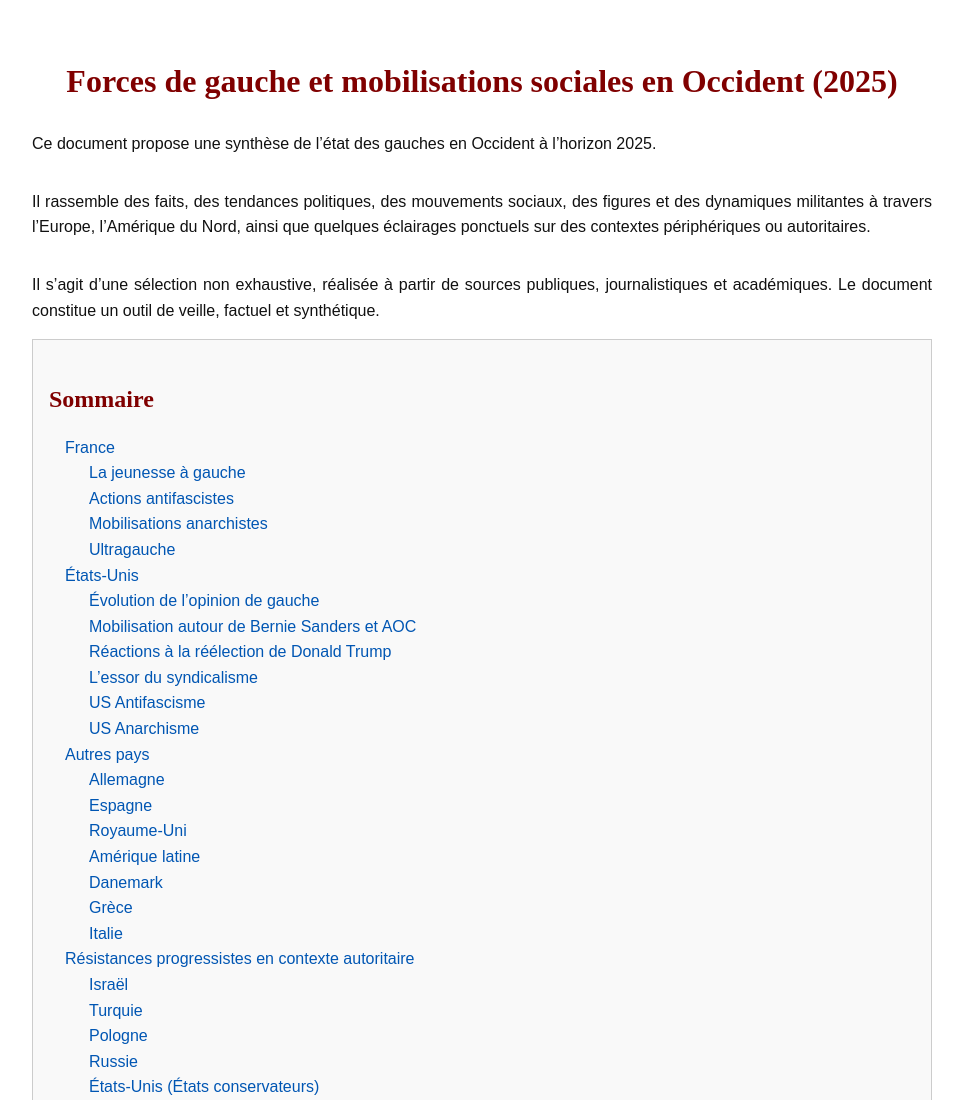
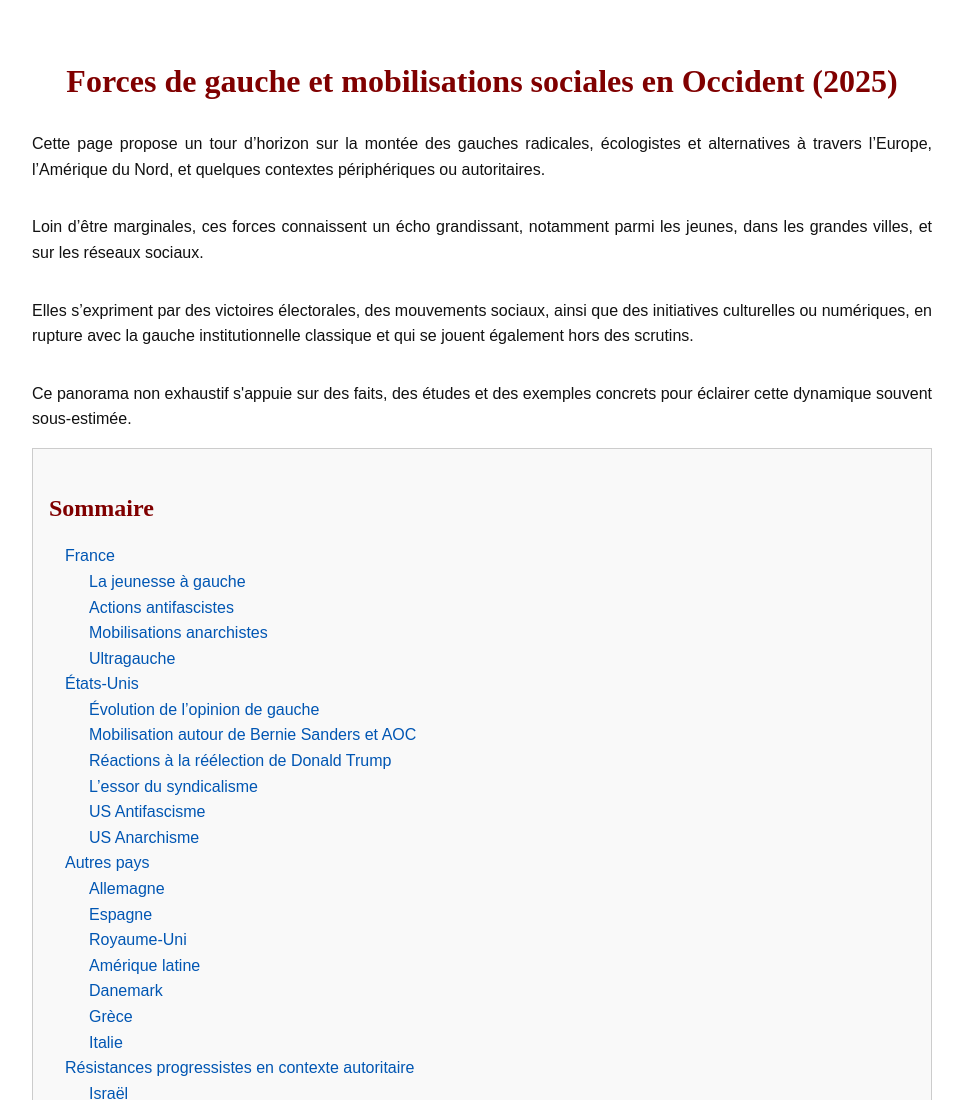
Before and after one commit to peelmeel/la-gauche-en-occident-2025, a plain HTML site: page index.html in a window 1280 px wide. Shown: the top 1100 px of the page, without its empty margins (158-1121 px from the left). Drawn offline with Linux system fonts and the light colour scheme.

Commit message:
Update index.html

```diff
--- a/index.html
+++ b/index.html
@@ -139,11 +139,10 @@
 <a id="top"></a>
 <h1>Forces de gauche et mobilisations sociales en Occident (2025) </h1>
 
- <p> Ce document propose une synthèse de l’état des gauches en Occident à l’horizon 2025.</p>
- <p>Il rassemble des faits, des tendances politiques, des mouvements sociaux, des figures et des dynamiques militantes à travers l’Europe, l’Amérique du Nord, ainsi que quelques éclairages ponctuels sur des contextes périphériques ou autoritaires.</p>
- <p>Il s’agit d’une sélection non exhaustive, réalisée à partir de sources publiques, journalistiques et académiques.
-Le document constitue un outil de veille, factuel et synthétique. </p>
-
+ <p>Cette page propose un tour d’horizon sur la montée des gauches radicales, écologistes et alternatives à travers l’Europe, l’Amérique du Nord, et quelques contextes périphériques ou autoritaires.</p>
+ <p>Loin d’être marginales, ces forces connaissent un écho grandissant, notamment parmi les jeunes, dans les grandes villes, et sur les réseaux sociaux. </p>
+ <p>Elles s’expriment par des victoires électorales, des mouvements sociaux, ainsi que des initiatives culturelles ou numériques, en rupture avec la gauche institutionnelle classique et qui se jouent également hors des scrutins.</p>
+ <p>Ce panorama non exhaustif s'appuie sur des faits, des études et des exemples concrets pour éclairer cette dynamique souvent sous-estimée. </p>
 
 <div class="sommaire">
     <h2>Sommaire</h2>
```
